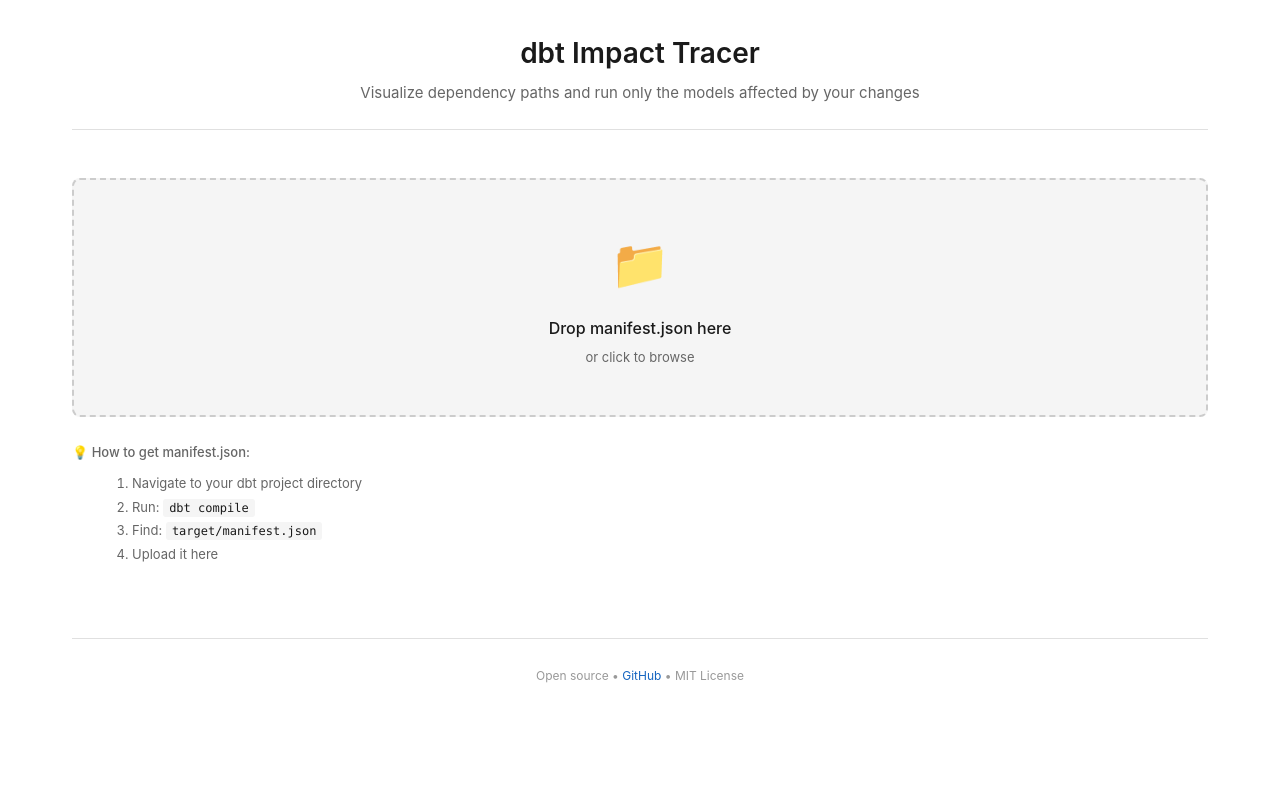
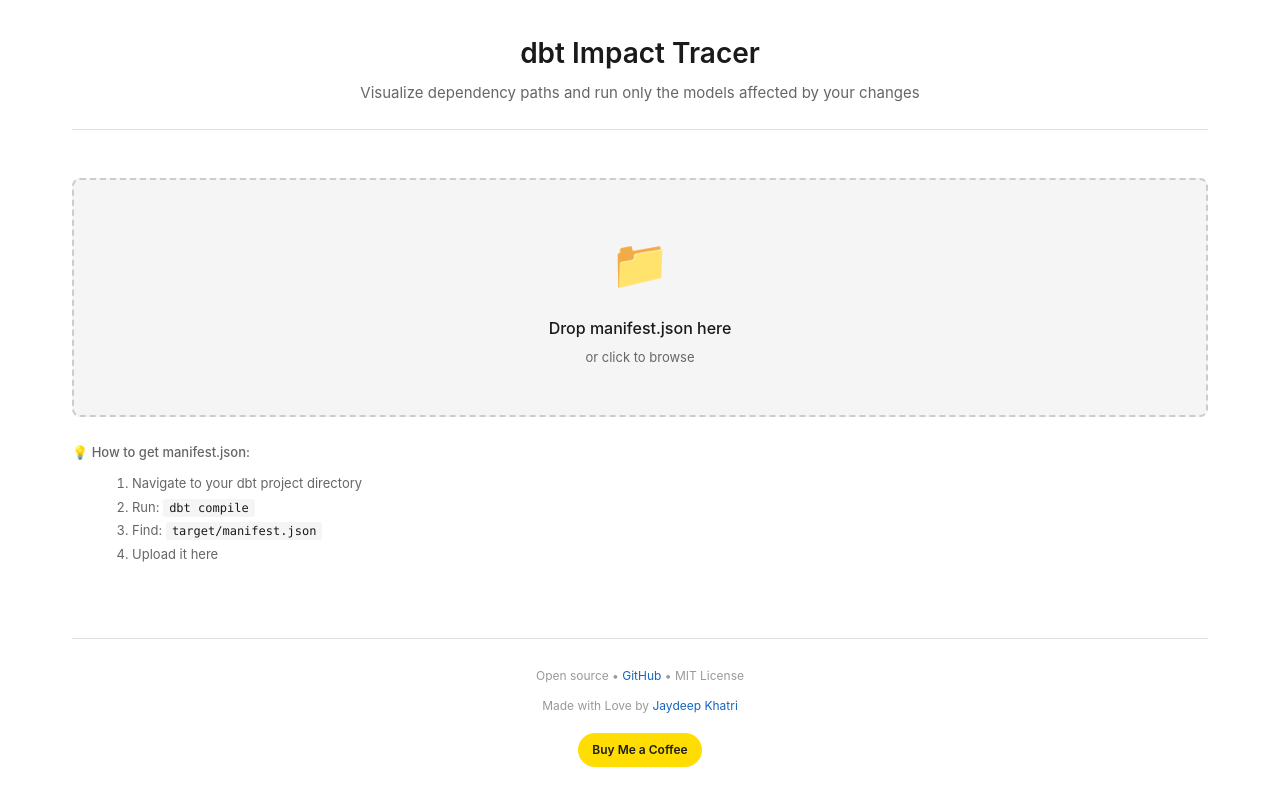
Before and after one commit to apto-jkhatri/dbt-impact-tracer, a React (Vite) app: page / in a window 1280 px wide. Built offline with nearby package versions, Linux system fonts and the light colour scheme.

Commit message:
feat: add personal branding and Buy Me a Coffee footer CTA

```diff
--- a/src/App.jsx
+++ b/src/App.jsx
@@ -5,6 +5,9 @@
 import { analyzeImpactPath } from './utils/graphTraversal';
 
 function App() {
+  const linkedInUrl = 'https://www.linkedin.com/in/jaydeep-khatri/';
+  const buyMeACoffeeUrl = 'https://www.buymeacoffee.com/aptojkhatri';
+
   const [manifest, setManifest] = useState(null);
   const [allModels, setAllModels] = useState([]);
   const [selectedSources, setSelectedSources] = useState(new Set());
@@ -190,6 +193,30 @@
 
       <footer style={{ marginTop: '2rem', paddingTop: '1rem', borderTop: '1px solid var(--color-border-primary)', textAlign: 'center', fontSize: '12px', color: 'var(--color-text-tertiary)' }}>
         <p>Open source • <a href="https://github.com/apto-jkhatri/dbt-impact-tracer" target="_blank" rel="noopener noreferrer">GitHub</a> • MIT License</p>
+        <p>
+          Made with Love by{' '}
+          <a href={linkedInUrl} target="_blank" rel="noopener noreferrer">
+            Jaydeep Khatri
+          </a>
+        </p>
+        <a
+          href={buyMeACoffeeUrl}
+          target="_blank"
+          rel="noopener noreferrer"
+          style={{
+            display: 'inline-block',
+            marginTop: '6px',
+            padding: '8px 14px',
+            borderRadius: '999px',
+            background: '#FFDD00',
+            color: '#1c1c1c',
+            fontWeight: 600,
+            fontSize: '12px',
+            textDecoration: 'none'
+          }}
+        >
+          Buy Me a Coffee
+        </a>
       </footer>
     </div>
   );
```
